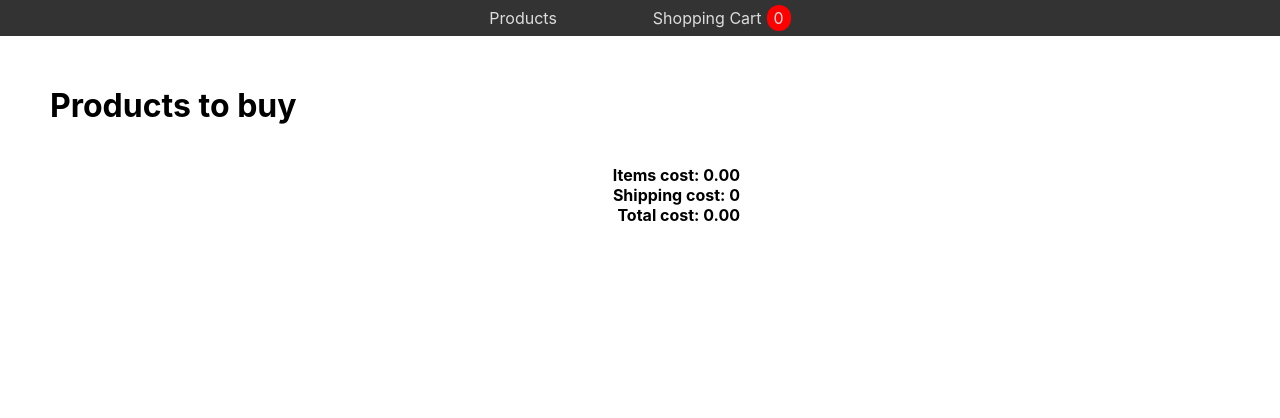
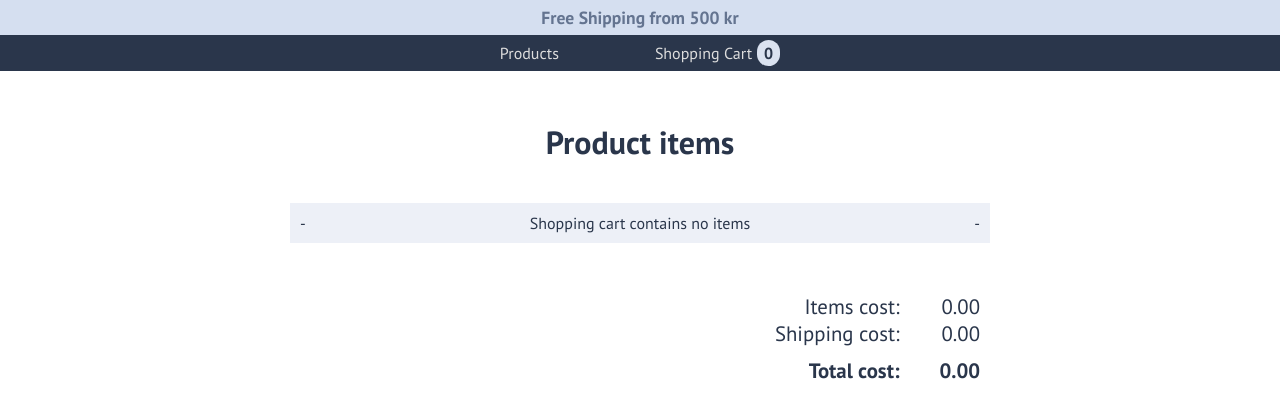
Before and after one commit to tobiasengberg/product-frontend, a React (Create React App) app: page /shoppingcart in a window 1280 px wide. Shown: the top 418 px of the page. Built offline with nearby package versions, Linux system fonts and the light colour scheme.

Commit message:
Change layout

```diff
--- a/public/index.html
+++ b/public/index.html
@@ -9,6 +9,9 @@
       name="description"
       content="Web site created using create-react-app"
     />
+    <link rel="preconnect" href="https://fonts.googleapis.com">
+    <link rel="preconnect" href="https://fonts.gstatic.com" crossorigin>
+    <link href="https://fonts.googleapis.com/css2?family=PT+Sans:wght@400;700&display=swap" rel="stylesheet">
     <link rel="apple-touch-icon" href="%PUBLIC_URL%/logo192.png" />
     <!--
       manifest.json provides metadata used when your web app is installed on a
--- a/public/products.json
+++ b/public/products.json
@@ -3,7 +3,7 @@
     {"id":2,"name":"Mangoes","description":"Oil & Gas Production","price":88.38,"category":"Product Management"},
     {"id":3,"name":"Yoghurt Tubes","description":"EDP Services","price":125.27,"category":"Research and Development"},
     {"id":4,"name":"Juice - Pineapple, 48 Oz","description":"Major Pharmaceuticals","price":18.48,"category":"Legal"},
-    {"id":5,"name":"Wine - Red, Cabernet Merlot","description":"n/a","price":171.23,"category":"Accounting"},
+    {"id":5,"name":"Wine - Red, Cabernet Merlot","description":"A Nice Drink","price":171.23,"category":"Accounting"},
     {"id":6,"name":"Coriander - Ground","description":"Business Services","price":190.81,"category":"Business Development"},
     {"id":7,"name":"Champagne - Brights, Dry","description":"Finance/Investors Services","price":149.11,"category":"Human Resources"}
 ]
--- a/src/App.js
+++ b/src/App.js
@@ -1,6 +1,6 @@
 
 import './App.css';
-import React, {useState} from "react";
+import React, {useEffect, useState} from "react";
 import axios from "axios";
 import {createBrowserRouter, RouterProvider} from "react-router-dom";
 import Root from "./pages/Root";
@@ -10,11 +10,20 @@ import ProductsList from "./pages/ProductsList";
 import PowerTools from "./pages/PowerTools";
 import Product from "./pages/Product";
 import ShoppingCart from "./pages/ShoppingCart";
+import {localstorage} from "./helper/localstorage";
 
 function App() {
 
-    const [shopping, setShopping] = useState([]);
-    let cartCounter = shopping.length;
+    const [shopping, setShopping] = useState(localstorage?.get('shopping') || []);
+
+    useEffect(() => {
+            localstorage?.set('shopping', shopping)
+        }, [shopping]
+    );
+
+
+    let cartCounter = shopping
+        .reduce((a, b) => a + b.amount, 0);
 
     const router = createBrowserRouter([
         {
@@ -26,8 +35,7 @@ function App() {
                     path: "/products",
                     element: <ProductsSidebar />,
                     children: [
-                        {
-                            path: "overview",
+                        {   index: true,
                             element: <ProductsList />,
                             loader: () => axios.get("/products.json").then(result =>  result.data),
                         },
--- /dev/null
+++ b/src/SiteValues.js
@@ -0,0 +1,3 @@
+export const SiteValues = {
+    FreeShipping: 500
+}
--- /dev/null
+++ b/src/components/ProductCard.jsx
@@ -0,0 +1,34 @@
+import React from 'react';
+import {Link} from "react-router-dom";
+import styled from "styled-components";
+
+const Card = styled.div`
+    margin: 10px;
+    box-shadow:
+            rgba(0, 0, 0, 0.1) 0 4px 6px -1px,
+            rgba(0, 0, 0, 0.06) 0 2px 4px -1px;
+    display: flex;
+  flex-direction: column;
+  & img {
+    filter: grayscale(50%);
+    aspect-ratio: 5/3;
+    object-fit: cover;
+  }
+  & > div {
+    padding: 10px;
+  }
+  `;
+const ProductCard = ({product}) => {
+    return (
+        <Card>
+            <img src={`/img/${product.id}.png`} alt={product.name}/>
+            <div>
+                <Link to={`/products/${product.id}`}>{product.name}</Link>
+                <p>{product.price}</p>
+                <p>{product.category}</p>
+            </div>
+        </Card>
+    );
+};
+
+export default ProductCard;
--- /dev/null
+++ b/src/helper/localstorage.js
@@ -0,0 +1,4 @@
+export const localstorage = {
+    get: (key) => JSON.parse(localStorage.getItem(key)),
+    set: (key, item) => localStorage.setItem(key, JSON.stringify(item))
+}
--- a/src/index.css
+++ b/src/index.css
@@ -4,9 +4,7 @@ root {
 
 body {
   margin: 0;
-  font-family: -apple-system, BlinkMacSystemFont, 'Segoe UI', 'Roboto', 'Oxygen',
-    'Ubuntu', 'Cantarell', 'Fira Sans', 'Droid Sans', 'Helvetica Neue',
-    sans-serif;
+  font-family: 'PT Sans', sans-serif;
   -webkit-font-smoothing: antialiased;
   -moz-osx-font-smoothing: grayscale;
 }
@@ -22,7 +20,16 @@ code {
 }
 
 .site-navigation {
-  background-color: #333;
+  background-color: #2a364b;
+}
+
+.site-header-info {
+  background-color: #d5dff0;
+  color: #647490;
+  text-align: center;
+  font-size: 1.1rem;
+  font-weight: 700;
+  padding: 6px;
 }
 
 .nav-options {
@@ -57,7 +64,7 @@ code {
   display: flex;
   flex-direction: column;
   background-color: #c5cbf0;
-  min-height: 100vh;
+  min-height: 100%;
 }
 
 .products-sidebar h2,
@@ -90,7 +97,9 @@ code {
 }
 
 .shopping-cart-icon {
-  background-color: red;
+  background-color: #dae2f0;
+  color: #2a364b;
+  font-weight: 700;
   padding: 3px 7px;
   border-radius: 15px;
  margin-left: 5px;
--- a/src/pages/ProductsList.jsx
+++ b/src/pages/ProductsList.jsx
@@ -1,6 +1,15 @@
 import React from 'react';
 import axios from "axios";
-import {Link, useLoaderData} from "react-router-dom";
+import { useLoaderData} from "react-router-dom";
+import ProductCard from "../components/ProductCard";
+import styled from "styled-components";
+
+const Container = styled.div`
+  display: grid;
+  grid-template-columns: repeat(auto-fill, minmax(200px, 1fr));
+  padding: 20px;
+`;
+
 
 export const productsLoader = () => {
     return axios.get("/products.json").then(result => result);
@@ -10,14 +19,11 @@ export const productsLoader = () => {
 const ProductsList = () => {
     const products = useLoaderData();
     return (
-        <div>
-            <h1>List of products</h1>
+        <Container>
             {products !== undefined && products.map( product => (
-                <div>
-                    <Link to={`/products/${product.id}`}>{product.name}</Link>
-                </div>
+                <ProductCard product={product} />
             ))}
-        </div>
+        </Container>
     );
 };
 
--- a/src/pages/Root.jsx
+++ b/src/pages/Root.jsx
@@ -1,14 +1,18 @@
 import React, {useState} from 'react';
 import { NavLink, Outlet} from "react-router-dom";
+import {SiteValues} from "../SiteValues";
 
 const Root = ({counter}) => {
 
 
     return (
         <div>
+            <div className="site-header-info">
+                <p>{`Free Shipping from ${SiteValues.FreeShipping} kr`}</p>
+            </div>
             <nav className="site-navigation">
                 <ul className="nav-options">
-                    <li className="nav-item"><NavLink to="/products/overview">Products</NavLink></li>
+                    <li className="nav-item"><NavLink to="/products">Products</NavLink></li>
                     <li className="nav-item"><NavLink to="/shoppingcart">Shopping Cart<span className="shopping-cart-icon">{counter}</span></NavLink></li>
                 </ul>
             </nav>
--- a/src/pages/ShoppingCart.jsx
+++ b/src/pages/ShoppingCart.jsx
@@ -2,18 +2,32 @@ import React from 'react';
 import styled from "styled-components";
 import { BsTrash3 } from "react-icons/bs";
 import {Link} from "react-router-dom";
+import {SiteValues} from "../SiteValues";
 
-const ShoppingList = styled.div`
-  width: 700px;
-  margin: 50px;
-  & > a {
+const CostSection = styled.div`
+  display: flex;
+  justify-content: flex-end;
+  p {
+    font-size: 1.3rem;
+    text-align: right;
+    padding-right: 10px;
+    padding-left: 30px;
+  }
+  p:last-child {
+    font-weight: bold;
+    padding-top: 10px;
+  }
+`;
+
+const ProductItem = styled.div`
   & img {
     max-height: 100px;
+    filter: grayscale(40%);
   }
+
   & > div {
-      background-color: #eee;
+    background-color: #edf0f7;
     margin-bottom: 50px;
-      border-bottom: 1px solid #555;
     display: flex;
     justify-content: space-between;
     padding: 10px;
@@ -34,21 +48,17 @@ const ShoppingList = styled.div`
     & > div:nth-child(2) {
       flex-direction: column;
     }
+  }
+`;
 
-
-    }
-
-  }
-  & > p {
-    text-align: right;
-    font-weight: bold;
-    padding-right: 10px;
-  }
-
+const ShoppingList = styled.div`
+  width: 700px;
+  margin: 50px auto;
+  color: #2a364b;
   & h1 {
     margin-bottom: 40px;
+    text-align: center;
   }
-
 `;
 
 const ShoppingCart = ({shopping, setShopping}) => {
@@ -74,17 +84,26 @@ const ShoppingCart = ({shopping, setShopping}) => {
 
     return (
         <ShoppingList>
-            <h1>Products to buy</h1>
-            {shopping.map(product => {
+            <h1>Product items</h1>
+            {shopping.length === 0 ?
+                <ProductItem>
+                    <div>
+                        <p>-</p>
+                        <p>Shopping cart contains no items</p>
+                        <p>-</p>
+                    </div>
+                </ProductItem>
+                :
+                shopping.map(product => {
                 itemsCost+= product.price * product.amount;
                 return (
-                    <Link to={`/products/${product.id}`}>
+                    <ProductItem to={`/products/${product.id}`}>
                         <div key={product.id}>
                             <img src={`/img/${product.id}.png`} alt=""/>
-                            <div>
+                            <Link to={`/products/${product.id}`}>
                                 <p>{product.brand}</p>
                                 <p>{product.description}</p>
-                            </div>
+                            </Link>
                             <BsTrash3 onClick={() => trashItem(product.id)}/>
                             <div>
                                 <p onClick={() => changeAmount("decrease", product.id)}>-</p>
@@ -93,14 +112,23 @@ const ShoppingCart = ({shopping, setShopping}) => {
                             </div>
                             <p>{(product.price * product.amount).toFixed(2)}</p>
                         </div>
-                    </Link>
-                )
-            })}
-            <p>Items cost: {itemsCost.toFixed(2)}</p>
-            <p>Shipping cost: {
-                shippingCost = itemsCost > 500 || itemsCost === 0 ? 0 : 79
+                    </ProductItem>
+                )})
+            }
+            <CostSection>
+                <div>
+                    <p>Items cost:</p>
+                    <p>Shipping cost:</p>
+                    <p>Total cost:</p>
+                </div>
+                <div>
+                    <p>{itemsCost.toFixed(2)}</p>
+                    <p>{
+                        (shippingCost = itemsCost > SiteValues.FreeShipping || itemsCost === 0 ? 0 : 79).toFixed(2)
                     }</p>
-            <p>Total cost: {(itemsCost + shippingCost).toFixed(2)}</p>
+                    <p>{(itemsCost + shippingCost).toFixed(2)}</p>
+                </div>
+            </CostSection>
         </ShoppingList>
     );
 };
```
Lines whose indentation alone changed are shown as unchanged.
